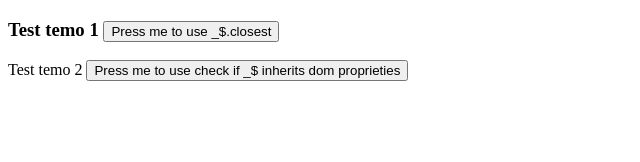
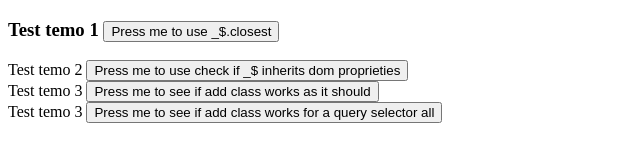
Before and after one commit to LucaMele/jquery-free, a website: page demo/index.html in a window 1280 px wide. Shown: the whole page, without its empty margins (0-640 px from the left). Drawn offline with Linux system fonts and the light colour scheme; files whose address does not match are found by name.

Commit message:
add readme, version fix and demo example for addClass

```diff
--- a/demo/index.html
+++ b/demo/index.html
@@ -6,6 +6,11 @@
 </head>
 <body>
     <script src="/jquery-free.js"></script>
+    <style>
+        .hello {
+            color: yellowgreen;
+        }
+    </style>
     <div class="demo1">
         <h3>
             <span>Test temo 1</span>
@@ -16,6 +21,13 @@
         <span>Test temo 2</span>
         <button onclick="_$(this)._('parentElement').style.color='red'">Press me to use check if _$ inherits dom proprieties</button>
     </div>
-    <div class="demo3"></div>
+    <div class="demo3">
+        <span>Test temo 3</span>
+        <button onclick="_$(this).closest('.demo3').addClass('hello')">Press me to see if add class works as it should</button>
+    </div>
+    <div class="demo4">
+        <span>Test temo 3</span>
+        <button onclick="_$(document.querySelectorAll('div')).addClass('hello')">Press me to see if add class works for a query selector all</button>
+    </div>
 </body>
 </html>
--- a/package.json
+++ b/package.json
@@ -1,6 +1,6 @@
 {
   "name": "jquery-free",
-  "version": "0.2.0",
+  "version": "0.2.1",
   "description": "Some utility functions for native DOM NODE objects, like jQuery without overhead of functions. Better performance ",
   "main": "index.js",
   "scripts": {
--- a/src/lib/core.js
+++ b/src/lib/core.js
@@ -49,6 +49,11 @@ export default class Core {
      */
     addClass(className) {
         let node = this.storage.domNode;
+        if (node.classList && node.classList.addClass) {
+            this.storage.update(node.classList.addClass(className));
+            return this;
+        }
+
         let nodes;
         let nodesAll = Array.prototype.slice.call(node);
         if (nodesAll.length) {
```
Also changed, not shown: README.md, dist/jquery-free.js.
